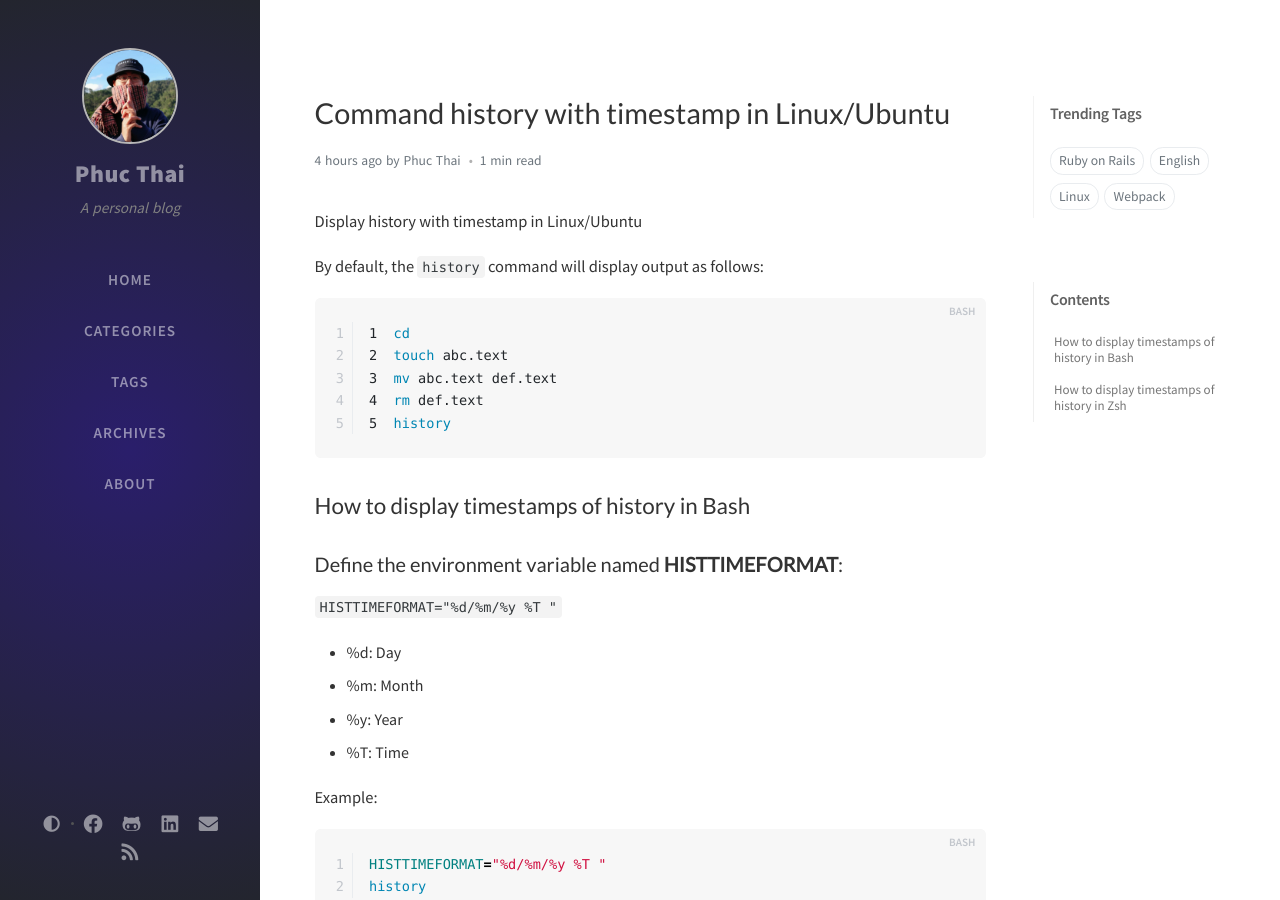
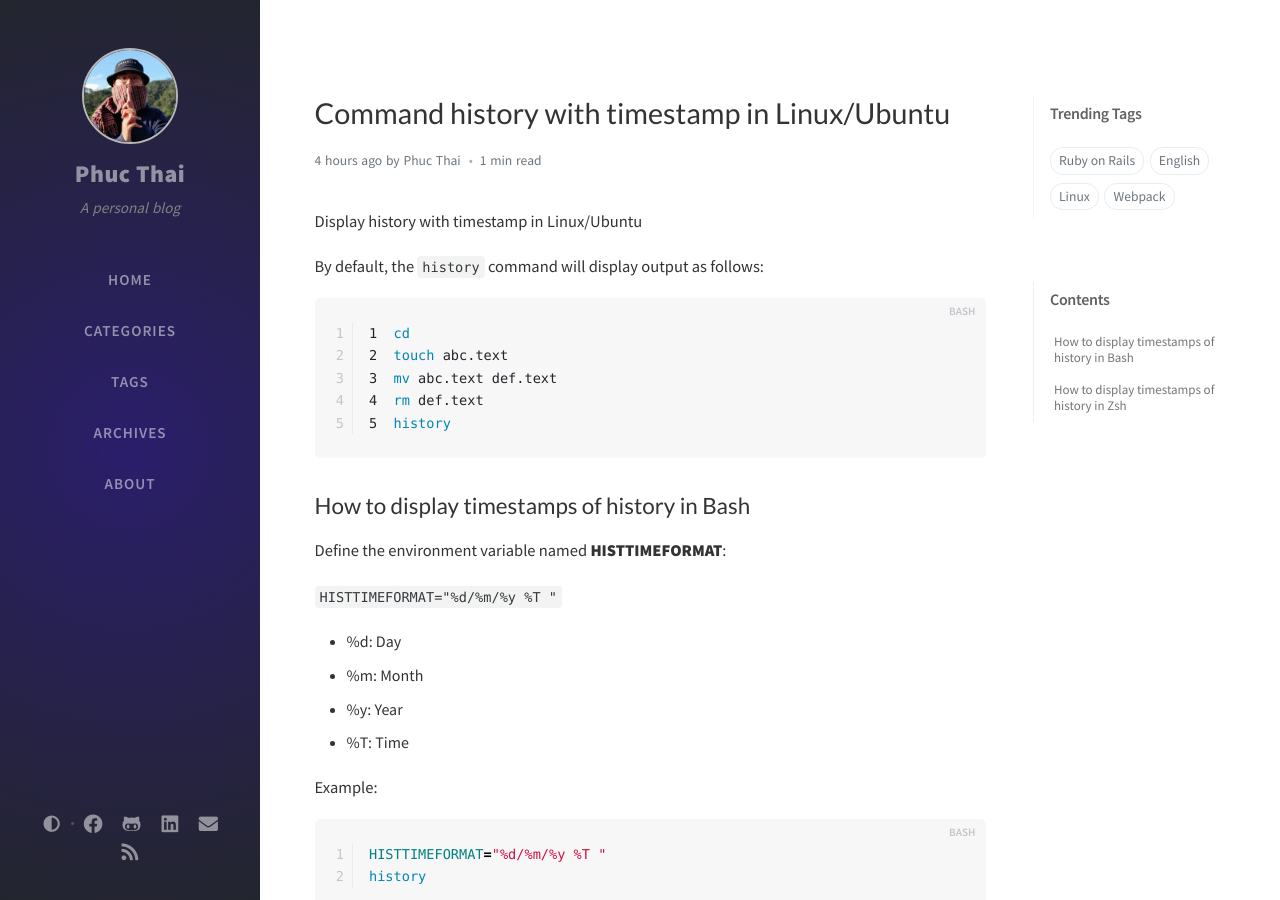
Before and after one commit to phuctm92/phuctm92.github.io, a Jekyll site: the page built from _posts/2021-08-26-history-with-timestamp-ubuntu.md, in a window 1280 px wide and 900 px high. Built offline with Jekyll 4.4.1, drawn with Linux system fonts in a browser that asks for light colours; nearby versions of some CDN libraries; comment, search, counter and statistics services are not loaded.

````diff
--- a/_posts/2021-08-26-history-with-timestamp-ubuntu.md
+++ b/_posts/2021-08-26-history-with-timestamp-ubuntu.md
@@ -17,7 +17,7 @@ By default, the `history` command will display output as follows:
 ```
 
 ## How to display timestamps of history in Bash
-### Define the environment variable named **HISTTIMEFORMAT**:
+Define the environment variable named **HISTTIMEFORMAT**:
 
 `HISTTIMEFORMAT="%d/%m/%y %T "`
 - %d: Day
````
